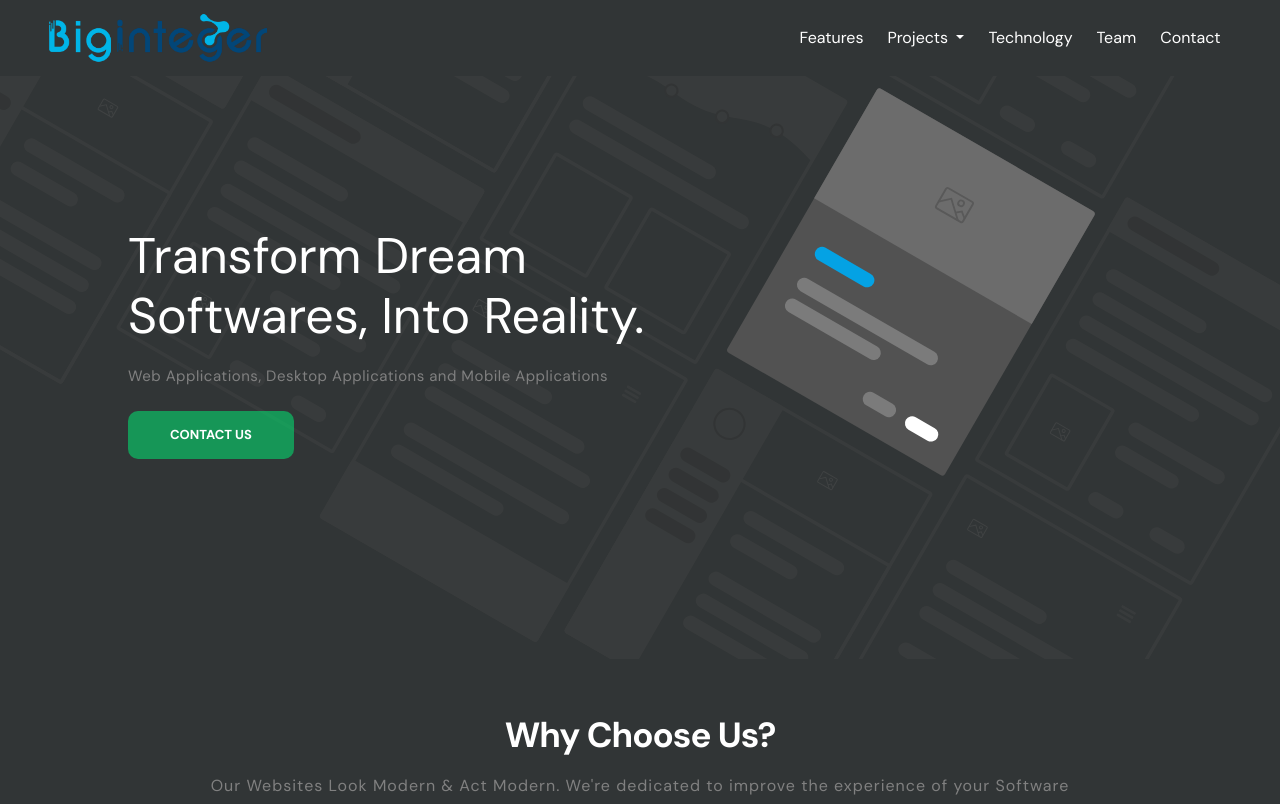
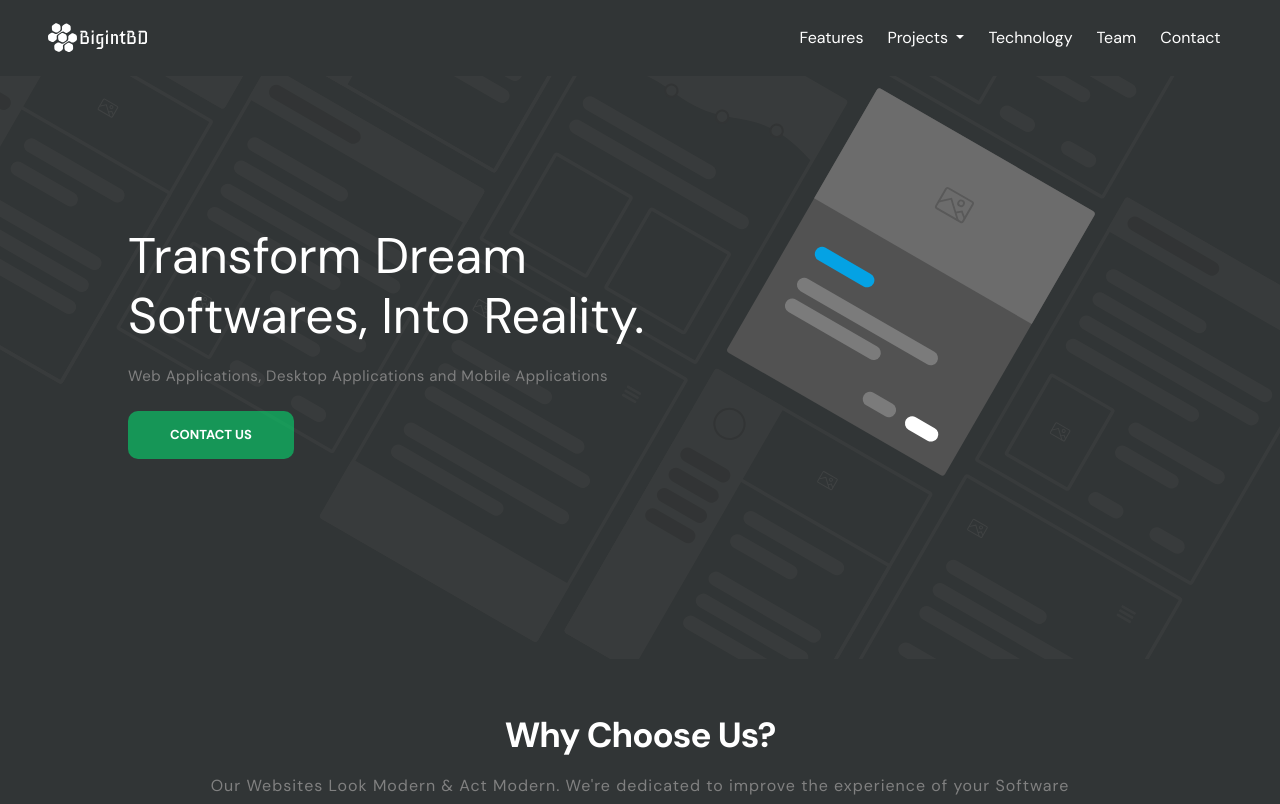
Before and after one commit to shimul49/hummingbird, a plain HTML site: page index.html in a window 1280 px wide. Shown: the top 804 px of the page. Drawn offline with Linux system fonts and the light colour scheme.

Commit message:
remove old brand image

```diff
--- a/index.html
+++ b/index.html
@@ -24,8 +24,7 @@
     <header id="header-section">
         <nav class="autohide navbar navbar-expand-lg navbar-dark mobile-offcanvas">
             <div class="container-fluid">
-                <a class="navbar-brand" href="#header-section"><img style="width= 1.5rem" src="img/logo/bigint.png" alt=""></a>
-                <!--<a class="navbar-brand" href="#header-section"><img src="img/logo/Group 47.svg" alt=""></a> -->
+                <a class="navbar-brand" href="#header-section"><img src="img/logo/Group 47.svg" alt=""></a>
                 <button class="navbar-toggler" type="button" data-bs-toggle="collapse" data-bs-target="#main_nav">
                     <span class="navbar-toggler-icon"></span>
                 </button>
--- a/js/main.js
+++ b/js/main.js
@@ -25,6 +25,7 @@ document.addEventListener("DOMContentLoaded", function () {
 		});
 	}
 
+	// Hide navbar after cliking any anchor tag
 	let anchor = document.getElementsByClassName('nav-link');
 	for( let anc of anchor ) {
 		anc.addEventListener('click', function(e) {
```
